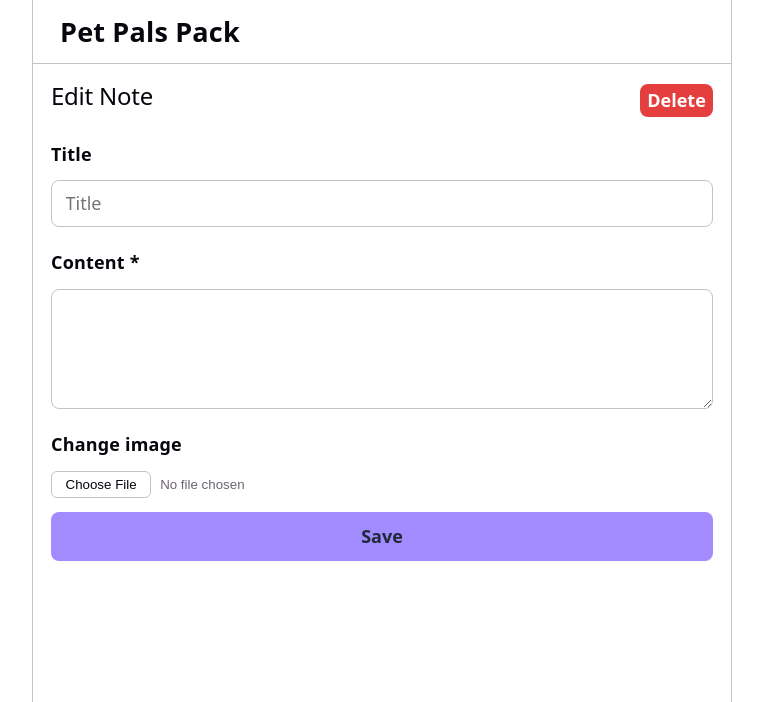
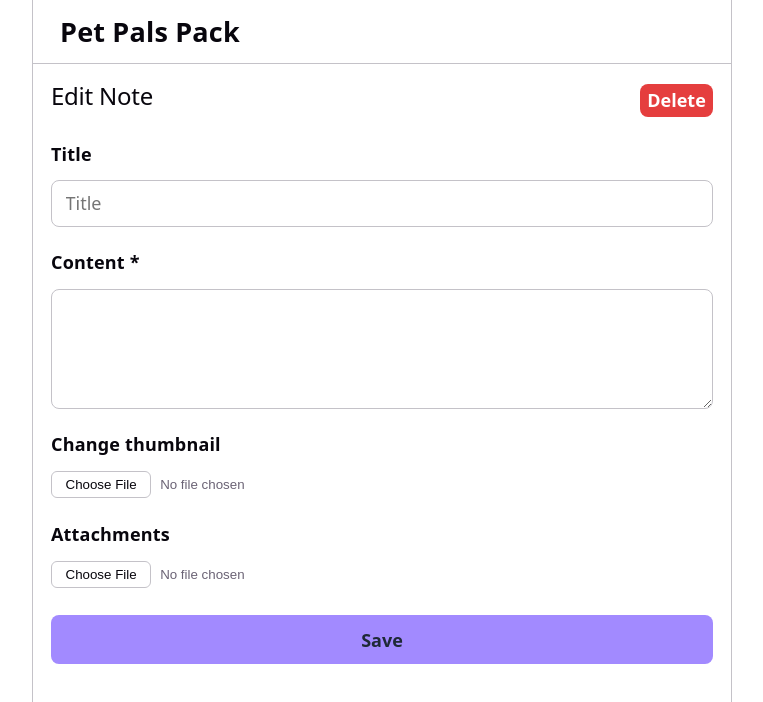
Before and after one commit to aditya-narla/note-taking-pwa, a React (Vite) app: page /edit/1 in a window 1280 px wide. Shown: the top 702 px of the page, without its empty margins (258-1021 px from the left). Built offline with nearby package versions, Linux system fonts and the light colour scheme.

Commit message:
Added file attachments to Edit Note with shared file validation utility

```diff
--- a/src/pages/CreateNote.jsx
+++ b/src/pages/CreateNote.jsx
@@ -1,6 +1,7 @@
 import { useState } from "react"
 import { useNotes } from "../hooks/useNotes";
 import { useNavigate } from "react-router-dom";
+import { isAllowedFile } from "../utils/fileUtils";
 
 function CreateNote() {
 
@@ -29,19 +30,6 @@ function CreateNote() {
         const reader = new FileReader();
         reader.onload = () => setPhoto(reader.result);
         reader.readAsDataURL(file);
-    }
-
-    function isAllowedFile(file) {
-        const allowed = [
-            'image/jpeg', 'image/png', 'image/gif', 'image/webp',
-            'application/pdf',
-            'application/msword',
-            'application/vnd.openxmlformats-officedocument.wordprocessingml.document',
-            'text/plain',
-            'audio/mpeg', 'audio/wav',
-            'video/mp4', 'video/quicktime'
-        ];
-        return allowed.includes(file.type);
     }
 
     function handleAttachment(e) {
--- a/src/pages/EditNote.jsx
+++ b/src/pages/EditNote.jsx
@@ -2,6 +2,7 @@ import { useEffect, useState } from "react";
 import { useNavigate, useParams } from "react-router-dom";
 import { getNoteById } from "../db/db";
 import { useNotes } from "../hooks/useNotes";
+import { isAllowedFile } from "../utils/fileUtils";
 
 function EditNote() {
 
@@ -11,6 +12,7 @@ function EditNote() {
     const [content, setContent] = useState('');
     const [photo, setPhoto] = useState(null);
     const [createdAt, setCreatedAt] = useState(null);
+    const [attachments, setAttachments] = useState([]);
 
     const { update, remove } = useNotes();
     const navigate = useNavigate();
@@ -22,6 +24,7 @@ function EditNote() {
             setContent(note.content);
             setPhoto(note.photo || null);
             setCreatedAt(note.createdAt);
+            setAttachments(note.attachments || []);
         }
         loadNote();
     }, [id]);
@@ -32,7 +35,7 @@ function EditNote() {
             alert('Content is required.');
             return;
         }
-        update({ id: Number(id), title, content, photo, createdAt });
+        update({ id: Number(id), title, content, photo, createdAt, attachments });
         navigate('/');
     }
 
@@ -58,6 +61,37 @@ function EditNote() {
         setPhoto(null);
     }
 
+    function handleAttachment(e) {
+        const file = e.target.files[0];
+        if (!file) return;
+        if (!isAllowedFile(file)) {
+            alert('File type not supported.');
+            e.target.value = '';
+            return;
+        }
+        if (attachments.some(a => a.name === file.name)) {
+            alert(`${file.name} is already attached.`);
+            e.target.value = '';
+            return;
+        }
+        const reader = new FileReader();
+        reader.onload = () => {
+            setAttachments(prev => [...prev,
+            { name: file.name, type: file.type, data: reader.result }
+            ]);
+            e.target.value = '';
+        };
+        reader.onerror = () => {
+            alert('Failed to read file. Please try again.');
+            e.target.value = '';
+        };
+        reader.readAsDataURL(file);
+    }
+
+    function handleRemoveAttachment(index) {
+        setAttachments(prev => prev.filter((_, i) => i !== index));
+    }
+
     return (
         <main>
             <div className="edit-header">
@@ -77,20 +111,39 @@ function EditNote() {
                 </textarea>
 
                 {photo && (
-                    <div style={{ position: 'relative', display: 'inline-block', width: 'fit-content'}}>
+                    <div style={{ position: 'relative', display: 'inline-block', width: 'fit-content' }}>
                         <img src={photo} alt="note photo"
                             style={{
                                 width: '80px', height: '80px', objectFit: 'cover',
                                 borderRadius: '8px', marginBottom: '0.5rem'
                             }} />
-                            <button type="button" className="remove-photo-btn"
+                        <button type="button" className="remove-photo-btn"
                             onClick={handleRemovePhoto} >x</button>
                     </div>
                 )}
 
-                <label>Change image</label>
+                <label>Change thumbnail</label>
                 <input type="file" accept="image/*"
                     capture="environment" onChange={handlePhoto} />
+
+                <label>Attachments</label>
+                <input type="file"
+                    accept=".jpg,.jpeg,.png,.gif,.webp,.pdf,.doc,.docx,.txt,.mp3,.wav,.mp4,.mov"
+                    onChange={handleAttachment} />
+
+                <ul className="attachment-list">
+                    {attachments.map((a, i) => (
+                        <li key={i}>
+                            <span title={a.name} style={{
+                                flex: 1, maxWidth: '200px', overflow: 'hidden',
+                                textOverflow: 'ellipsis', whiteSpace: 'nowrap', cursor: 'default'
+                            }}>{i + 1}. {a.name}
+                            </span>
+                            <button type="button" className="remove-attachment-btn"
+                                onClick={() => handleRemoveAttachment(i)}>x</button>
+                        </li>
+                    ))}
+                </ul>
 
                 <button type="submit">Save</button>
             </form>
--- a/src/pages/Home.jsx
+++ b/src/pages/Home.jsx
@@ -14,7 +14,16 @@ function Home() {
     else if (notes.length === 0) {
         return (
             <main>
-                <Link to="/create" className="create-btn">+ Create Note</Link>
+                <div className="home-actions">
+                    <button onClick={handleExport} className="export-btn">Export all</button>
+                    <label className="import-btn">
+                        Import (.json)
+                        <input type="file" accept=".json"
+                            onChange={handleImport} style={{ display: 'none' }} />
+                    </label>
+                    <Link to="/create" className="create-btn">+ Create Note</Link>
+                </div>
+                <br />
                 <p>No notes yet.</p>
             </main>
         )
@@ -51,7 +60,7 @@ function Home() {
                 <label className="import-btn">
                     Import (.json)
                     <input type="file" accept=".json"
-                    onChange={handleImport} style={{ display: 'none'}} />
+                        onChange={handleImport} style={{ display: 'none' }} />
                 </label>
                 <Link to="/create" className="create-btn">+ Create Note</Link>
             </div>
--- /dev/null
+++ b/src/utils/fileUtils.js
@@ -0,0 +1,13 @@
+const ALLOWED_TYPES = [
+    'image/jpeg', 'image/png', 'image/gif', 'image/webp',
+    'application/pdf',
+    'application/msword',
+    'application/vnd.openxmlformats-officedocument.wordprocessingml.document',
+    'text/plain',
+    'audio/mpeg', 'audio/wav',
+    'video/mp4', 'video/quicktime'
+];
+
+export function isAllowedFile(file) {
+    return ALLOWED_TYPES.includes(file.type);
+}
```
